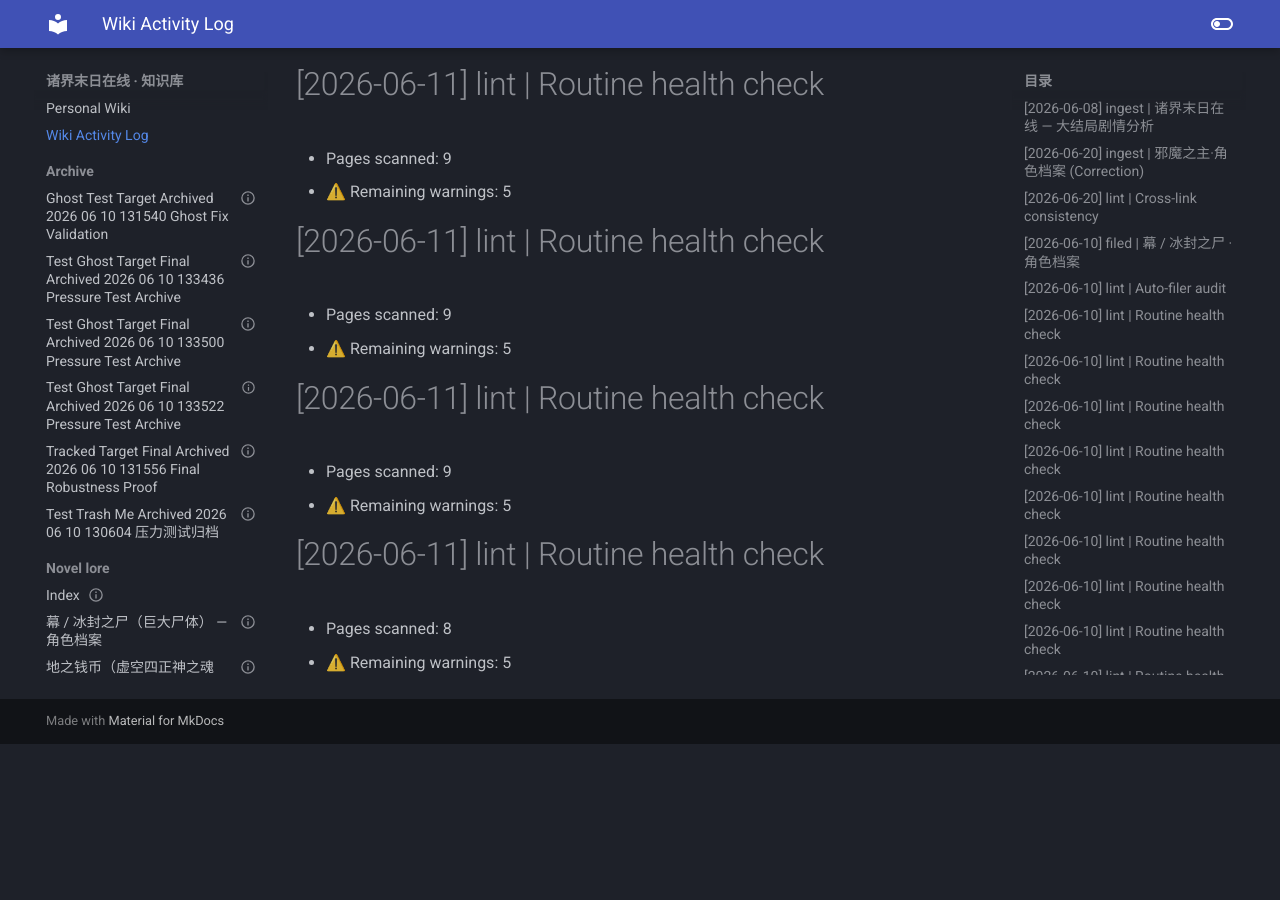
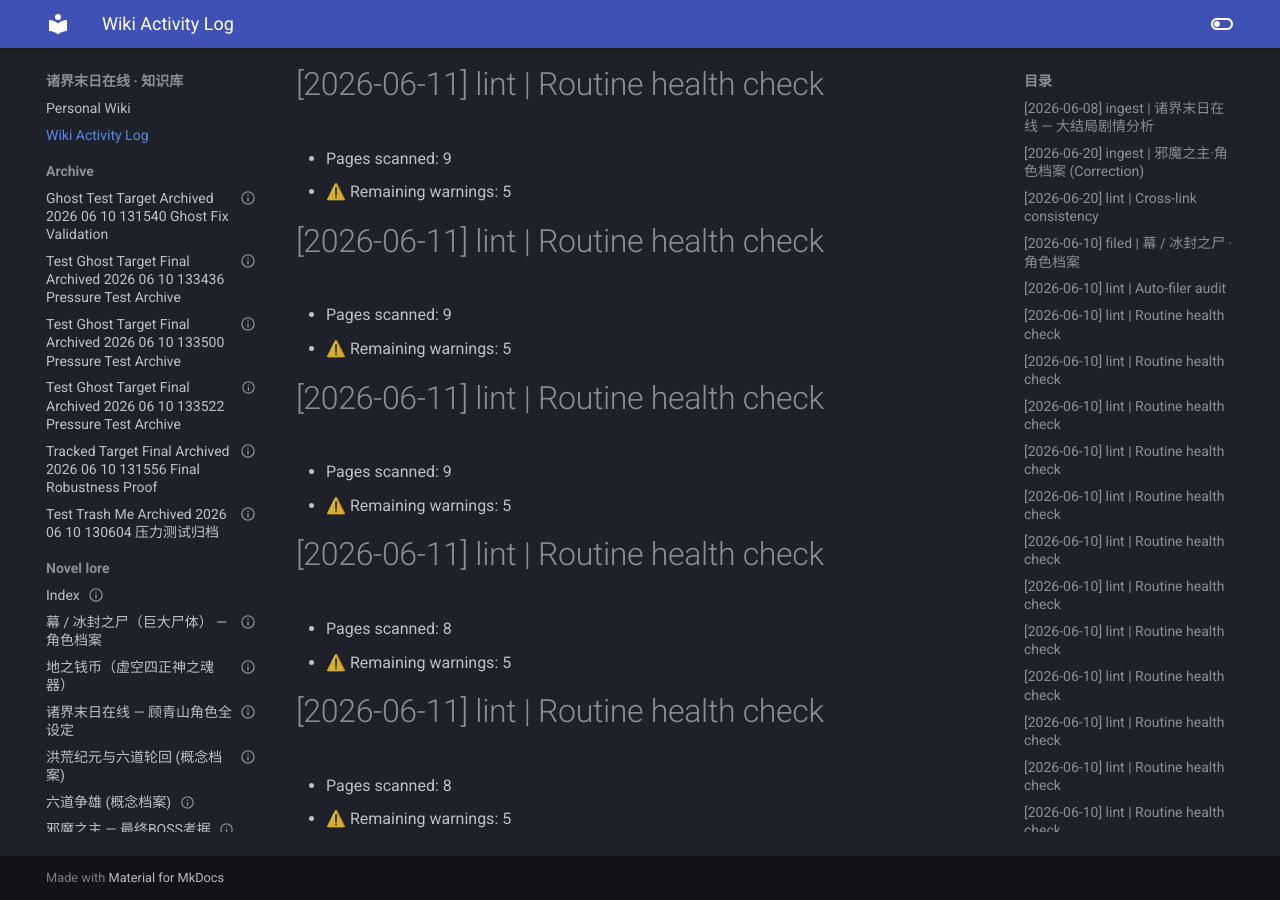
Before and after one commit to Zack3155/llm-wiki, an MkDocs documentation site: the page built from docs/log.md, in a window 1280 px wide and 900 px high, scrolled down 17588 px. Built offline with MkDocs 1.6.1 and Material for MkDocs 9.7.7, drawn with Linux system fonts in a browser that asks for light colours; before the commit the page ends 18332 px from its top, so only the background shows below that.

Commit message:
Wiki Linter Auto-Commit: 2026-06-11 03:30:29

```diff
--- a/docs/log.md
+++ b/docs/log.md
@@ -382,3 +382,6 @@
 # [2026-06-11] lint | Routine health check
 - Pages scanned: 8
 - ⚠️ Remaining warnings: 5
+# [2026-06-11] lint | Routine health check
+- Pages scanned: 8
+- ⚠️ Remaining warnings: 5
```
